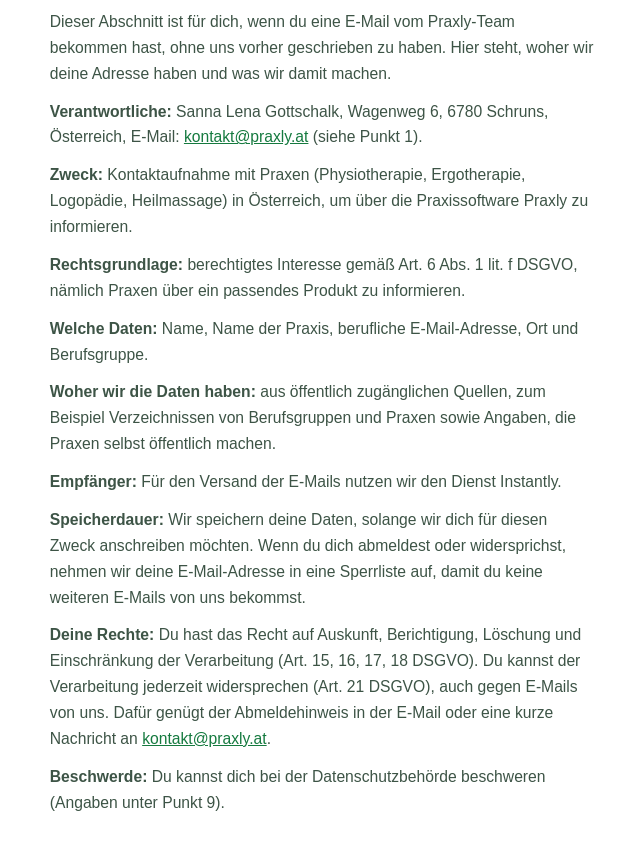
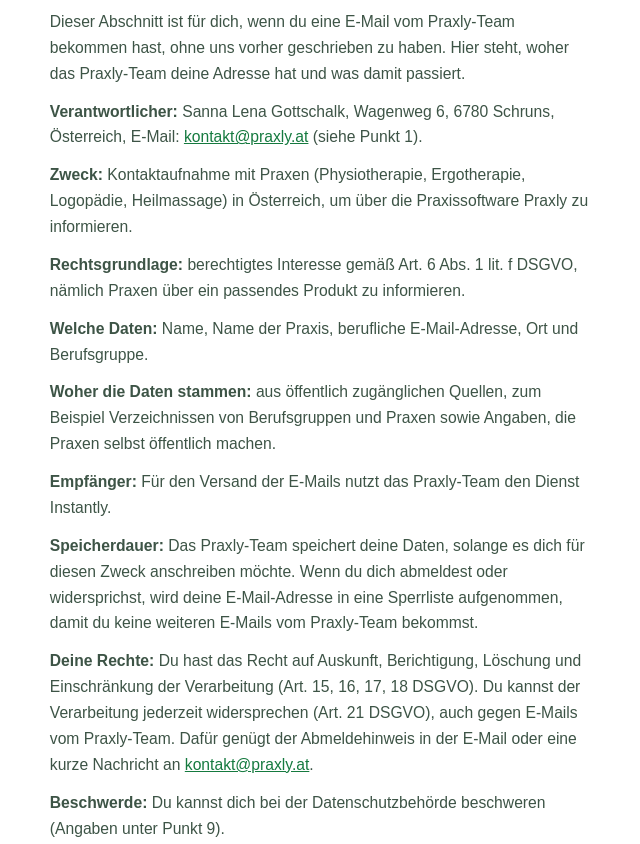
Before and after one commit to sannalena768/praxly, a plain HTML site: page datenschutz.html in a window 1280 px wide. Shown: the part 2902-3746 px from the top of the page, without its empty margins (317-957 px from the left). Drawn offline with Linux system fonts and the light colour scheme.

Commit message:
Datenschutz 2c: Gegenlese-Hinweise (Wortwahl, Instantly in Punkt 5)
Co-Authored-By: Claude Sonnet 5.5 <noreply@anthropic.com>

```diff
--- a/datenschutz.html
+++ b/datenschutz.html
@@ -186,15 +186,15 @@
   <p><strong>Bitte schick keine Patientendaten per E-Mail oder WhatsApp.</strong></p>
 
   <h2 id="kaltmail">2c. Information für Personen, die das Praxly-Team per E-Mail anschreibt (Art. 14 DSGVO)</h2>
-  <p>Dieser Abschnitt ist für dich, wenn du eine E-Mail vom Praxly-Team bekommen hast, ohne uns vorher geschrieben zu haben. Hier steht, woher wir deine Adresse haben und was wir damit machen.</p>
-  <p><strong>Verantwortliche:</strong> Sanna Lena Gottschalk, Wagenweg 6, 6780 Schruns, Österreich, E-Mail: <a href="mailto:kontakt@praxly.at">kontakt@praxly.at</a> (siehe Punkt 1).</p>
+  <p>Dieser Abschnitt ist für dich, wenn du eine E-Mail vom Praxly-Team bekommen hast, ohne uns vorher geschrieben zu haben. Hier steht, woher das Praxly-Team deine Adresse hat und was damit passiert.</p>
+  <p><strong>Verantwortlicher:</strong> Sanna Lena Gottschalk, Wagenweg 6, 6780 Schruns, Österreich, E-Mail: <a href="mailto:kontakt@praxly.at">kontakt@praxly.at</a> (siehe Punkt 1).</p>
   <p><strong>Zweck:</strong> Kontaktaufnahme mit Praxen (Physiotherapie, Ergotherapie, Logopädie, Heilmassage) in Österreich, um über die Praxissoftware Praxly zu informieren.</p>
   <p><strong>Rechtsgrundlage:</strong> berechtigtes Interesse gemäß Art. 6 Abs. 1 lit. f DSGVO, nämlich Praxen über ein passendes Produkt zu informieren.</p>
   <p><strong>Welche Daten:</strong> Name, Name der Praxis, berufliche E-Mail-Adresse, Ort und Berufsgruppe.</p>
-  <p><strong>Woher wir die Daten haben:</strong> aus öffentlich zugänglichen Quellen, zum Beispiel Verzeichnissen von Berufsgruppen und Praxen sowie Angaben, die Praxen selbst öffentlich machen.</p>
-  <p><strong>Empfänger:</strong> Für den Versand der E-Mails nutzen wir den Dienst Instantly.</p>
-  <p><strong>Speicherdauer:</strong> Wir speichern deine Daten, solange wir dich für diesen Zweck anschreiben möchten. Wenn du dich abmeldest oder widersprichst, nehmen wir deine E-Mail-Adresse in eine Sperrliste auf, damit du keine weiteren E-Mails von uns bekommst.</p>
-  <p><strong>Deine Rechte:</strong> Du hast das Recht auf Auskunft, Berichtigung, Löschung und Einschränkung der Verarbeitung (Art. 15, 16, 17, 18 DSGVO). Du kannst der Verarbeitung jederzeit widersprechen (Art. 21 DSGVO), auch gegen E-Mails von uns. Dafür genügt der Abmeldehinweis in der E-Mail oder eine kurze Nachricht an <a href="mailto:kontakt@praxly.at">kontakt@praxly.at</a>.</p>
+  <p><strong>Woher die Daten stammen:</strong> aus öffentlich zugänglichen Quellen, zum Beispiel Verzeichnissen von Berufsgruppen und Praxen sowie Angaben, die Praxen selbst öffentlich machen.</p>
+  <p><strong>Empfänger:</strong> Für den Versand der E-Mails nutzt das Praxly-Team den Dienst Instantly.</p>
+  <p><strong>Speicherdauer:</strong> Das Praxly-Team speichert deine Daten, solange es dich für diesen Zweck anschreiben möchte. Wenn du dich abmeldest oder widersprichst, wird deine E-Mail-Adresse in eine Sperrliste aufgenommen, damit du keine weiteren E-Mails vom Praxly-Team bekommst.</p>
+  <p><strong>Deine Rechte:</strong> Du hast das Recht auf Auskunft, Berichtigung, Löschung und Einschränkung der Verarbeitung (Art. 15, 16, 17, 18 DSGVO). Du kannst der Verarbeitung jederzeit widersprechen (Art. 21 DSGVO), auch gegen E-Mails vom Praxly-Team. Dafür genügt der Abmeldehinweis in der E-Mail oder eine kurze Nachricht an <a href="mailto:kontakt@praxly.at">kontakt@praxly.at</a>.</p>
   <p><strong>Beschwerde:</strong> Du kannst dich bei der Datenschutzbehörde beschweren (Angaben unter Punkt 9).</p>
 
   <h2>3. Hosting &amp; Server-Logfiles</h2>
@@ -216,7 +216,7 @@
   <p><strong>Registrierung in der Praxly-App:</strong> Die Buttons „Kostenlos 14 Tage testen“ führen zur Praxly-App unter app.praxly.at. Für die Nutzung der App gilt deren eigene Datenschutzerklärung: <a href="https://app.praxly.at/datenschutz" target="_blank" rel="noopener noreferrer">app.praxly.at/datenschutz</a>.</p>
 
   <h2>5. Empfänger deiner Daten</h2>
-  <p>Eine Weitergabe deiner Daten erfolgt nur an technische Dienstleister, die uns beim Betrieb der Website und der Praxly-Anwendung unterstützen und als Auftragsverarbeiter vertraglich an unsere Weisungen gebunden sind. Dazu zählen der unter Punkt 3 genannte Hoster (GitHub Pages) sowie für die Anmeldung zur Checkliste, zur Vorlage und zum Newsletter (siehe Punkt 2a) Vercel Inc. (Hosting der Praxly-Anwendung), Supabase (Datenbank, Serverstandort Frankfurt, EU) und Resend Inc. (E-Mail-Versand, USA, auf Basis von Standardvertragsklauseln). Für den E-Mail-Verkehr über kontakt@praxly.at kommt Zoho Mail hinzu (siehe Punkt 2b). Die Anmeldung erfolgt mit Double-Opt-in-Bestätigung.</p>
+  <p>Eine Weitergabe deiner Daten erfolgt nur an technische Dienstleister, die uns beim Betrieb der Website und der Praxly-Anwendung unterstützen und als Auftragsverarbeiter vertraglich an unsere Weisungen gebunden sind. Dazu zählen der unter Punkt 3 genannte Hoster (GitHub Pages) sowie für die Anmeldung zur Checkliste, zur Vorlage und zum Newsletter (siehe Punkt 2a) Vercel Inc. (Hosting der Praxly-Anwendung), Supabase (Datenbank, Serverstandort Frankfurt, EU) und Resend Inc. (E-Mail-Versand, USA, auf Basis von Standardvertragsklauseln). Für den E-Mail-Verkehr über kontakt@praxly.at kommt Zoho Mail hinzu (siehe Punkt 2b). Die Anmeldung erfolgt mit Double-Opt-in-Bestätigung. Für den Versand der E-Mails an Praxen (siehe Punkt 2c) wird der Dienst Instantly genutzt.</p>
 
   <h2>6. Deine Rechte</h2>
   <p>Dir stehen hinsichtlich deiner personenbezogenen Daten folgende Rechte zu:</p>
```
